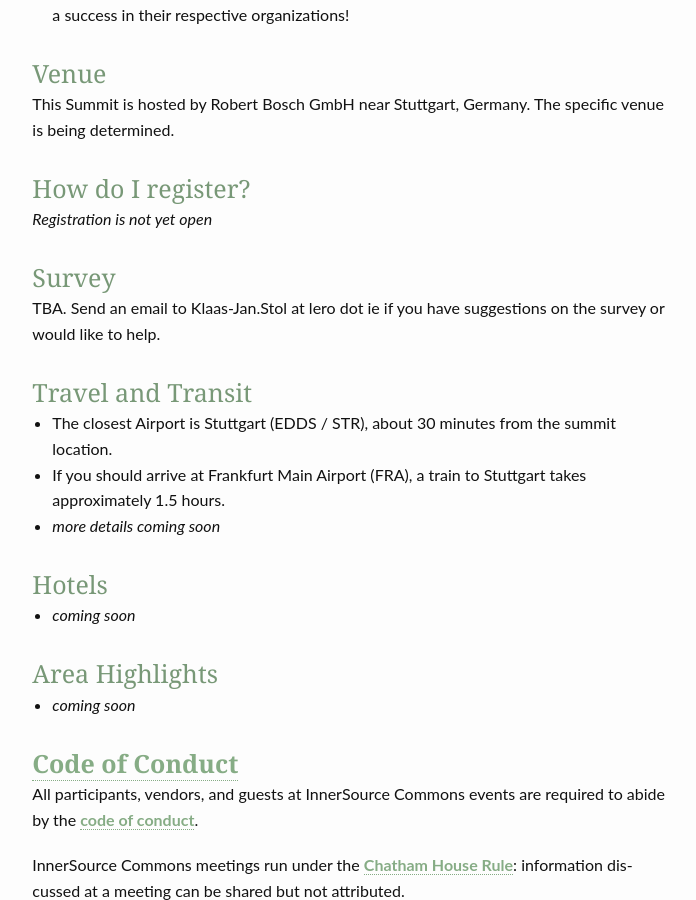
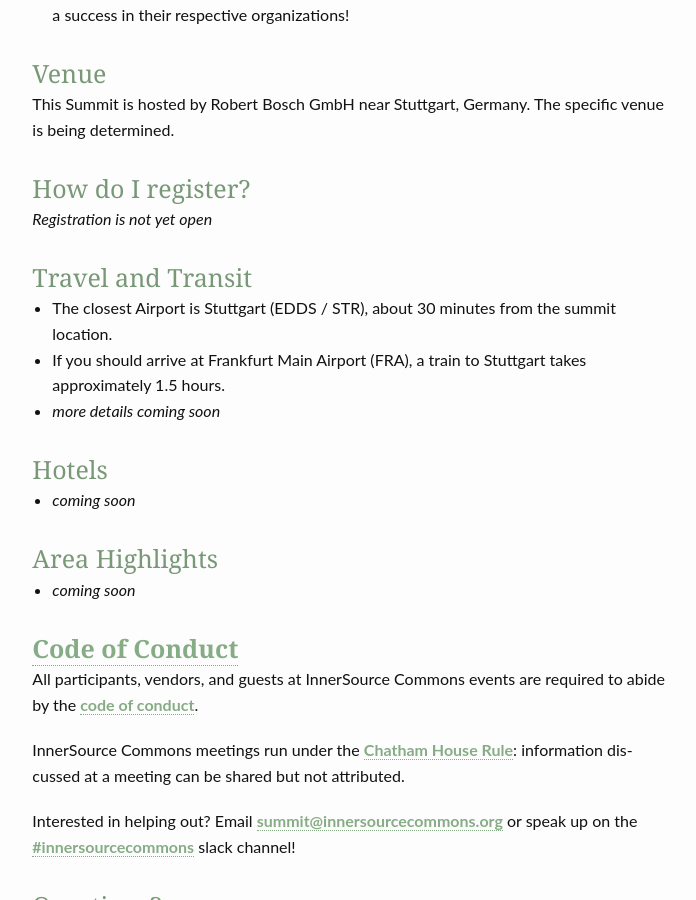
Before and after one commit to paypal/InnerSourceCommons, a Jekyll site: the page built from events/isc-spring-2018.md, in a window 1280 px wide and 900 px high, scrolled down 1850 px. Shown: the whole window, without its empty margins (456-1152 px from the left). Built offline with Jekyll 4.4.1, drawn with Linux system fonts in a browser that asks for light colours.

Commit message:
removed survey section (we'll do it on the summit itself)

```diff
--- a/events/isc-spring-2018.md
+++ b/events/isc-spring-2018.md
@@ -44,10 +44,6 @@
 
 *Registration is not yet open*
 
-### Survey
-
-TBA. Send an email to Klaas-Jan.Stol at lero dot ie if you have suggestions on the survey or would like to help.
-
 ### Travel and Transit
 
 * The closest Airport is Stuttgart (EDDS / STR), about 30 minutes from the summit location.
```
